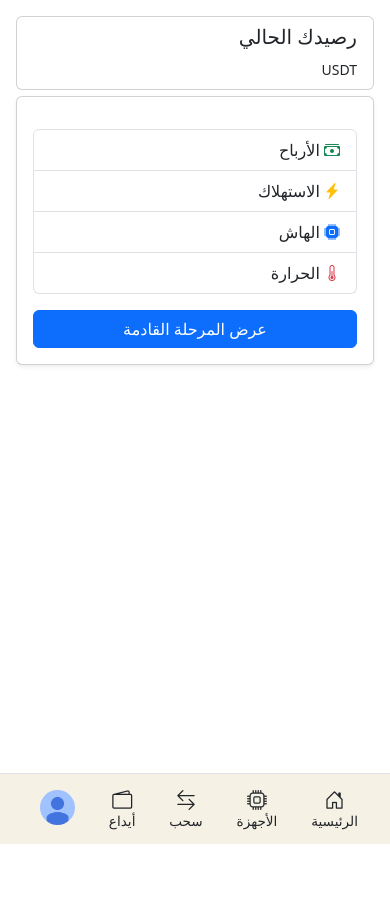
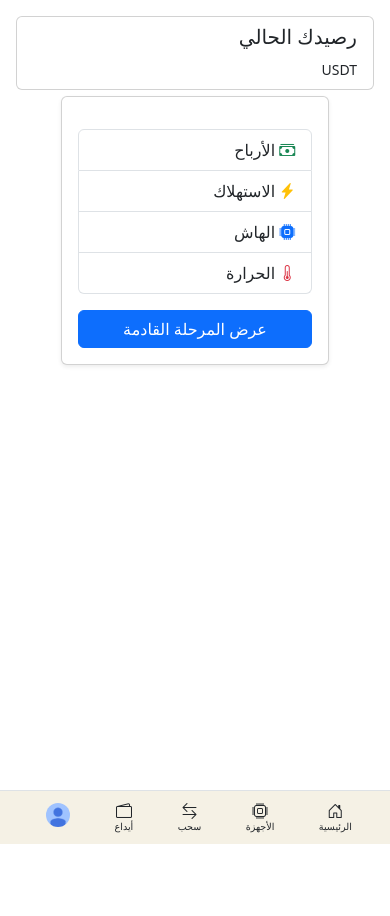
Before and after one commit to AhmedSheri123/mining_platform, a Django app: template templates/dashboard/devices/device_detail.html in a window 390 px wide. Run offline with Django 3.2, Linux system fonts and the light colour scheme; the template is opened without the code that fills it, so the values that code supplies are empty; parts of the project's set-up code (start-up, migrations or seed data) failed here and were passed over; some libraries are stand-ins or nearby versions.

Commit message:
يسسي

```diff
--- a/templates/dashboard/devices/device_detail.html
+++ b/templates/dashboard/devices/device_detail.html
@@ -11,7 +11,7 @@
     </div>
 
 
-  <div class="card shadow-sm mx-auto" style="max-width: 24rem;">
+  <div class="card shadow-sm mx-auto col-9" style="max-width: 24rem;">
     <img src="{{ my_device.device.image.url }}" class="card-img-top rounded-top" alt="{{ my_device.device.name }}">
     <div class="card-body text-center">
       <h5 class="card-title fw-bold">{{ my_device.device.name }}</h5>
--- a/templates/parts/dashboard/bottombar.html
+++ b/templates/parts/dashboard/bottombar.html
@@ -2,28 +2,70 @@
 {% load i18n %}
 
 <style>
-  /* مساحة أسفل الصفحة حتى لا يغطي المحتوى الشريط */
-  body { padding-bottom: 72px; } /* ارتفاع الشريط + هامش صغير */
-  /* دعم شاشات آيفون ذات الحافة السفلية */
+  body { padding-bottom: 72px; }
+
   .bottom-bar {
     padding-bottom: max(8px, env(safe-area-inset-bottom));
     backdrop-filter: saturate(150%) blur(6px);
   }
+
   .bottom-bar .nav-link {
-    font-size: .85rem;
+    font-size: .75rem; /* تصغير النص قليلاً للشاشات الصغيرة */
     line-height: 1;
     color: var(--bs-body-color);
+    display: flex;
+    flex-direction: column; /* جعل الأيقونة والنص عمودياً */
+    align-items: center;
+    justify-content: center;
+    white-space: nowrap;
+    padding: 0.25rem 0;
   }
+
+.bottom-bar .nav-item {
+  flex: 1 1 auto; /* يجعل كل عنصر ينمو ويضيق بحسب المساحة */
+  text-align: center;
+}
+
   .bottom-bar .nav-link .bi {
-    font-size: 1.25rem;
-    display: block;
-    margin-bottom: .25rem;
+    font-size: 1.2rem;
+    margin-bottom: .2rem;
   }
+
   .bottom-bar .nav-link.active,
   .bottom-bar .nav-link:focus,
   .bottom-bar .nav-link:hover {
     color: var(--bs-primary);
   }
+
+  @media (max-width: 480px) {
+    .bottom-bar .nav-link {
+      font-size: .65rem; /* تصغير إضافي للنصوص الصغيرة جداً */
+    }
+    .bottom-bar .nav-link .bi {
+      font-size: 1rem;
+    }
+  }
+
+
+  .bottom-bar .nav-link img {
+  width: 35px;
+  height: 35px;
+  border-radius: 50%;
+  object-fit: cover;
+}
+
+/* للشاشات الصغيرة */
+@media (max-width: 480px) {
+  .bottom-bar .nav-link img {
+    width: 24px;
+    height: 24px;
+    margin: 0; /* إزالة الـ margin لتفادي الانكسار */
+  }
+  .bottom-bar .nav-link span {
+    font-size: 0.6rem; /* تصغير النص */
+  }
+}
+
 </style>
 
 <!-- المحتوى ... -->
@@ -71,9 +113,9 @@
         <a class="nav-link" href="{% url 'Main' %}" data-path="/{{LANGUAGE_CODE}}/dashboard/accounts/Main">
 
                 {% if user.profile.img_base64 %}
-                <img src="{{user.profile.img_base64}}" alt="" width="35" height="35" class="rounded-circle me-2">
+                <img src="{{user.profile.img_base64}}" alt="" class="rounded-circle me-2">
                 {% else %}
-                <img src="{% static 'img/profile_default/default-profile-img-2.png' %}" alt="" width="35" height="35"
+                <img src="{% static 'img/profile_default/default-profile-img-2.png' %}" alt=""
                     class="rounded-circle me-2">
                 {% endif %}
 
```
